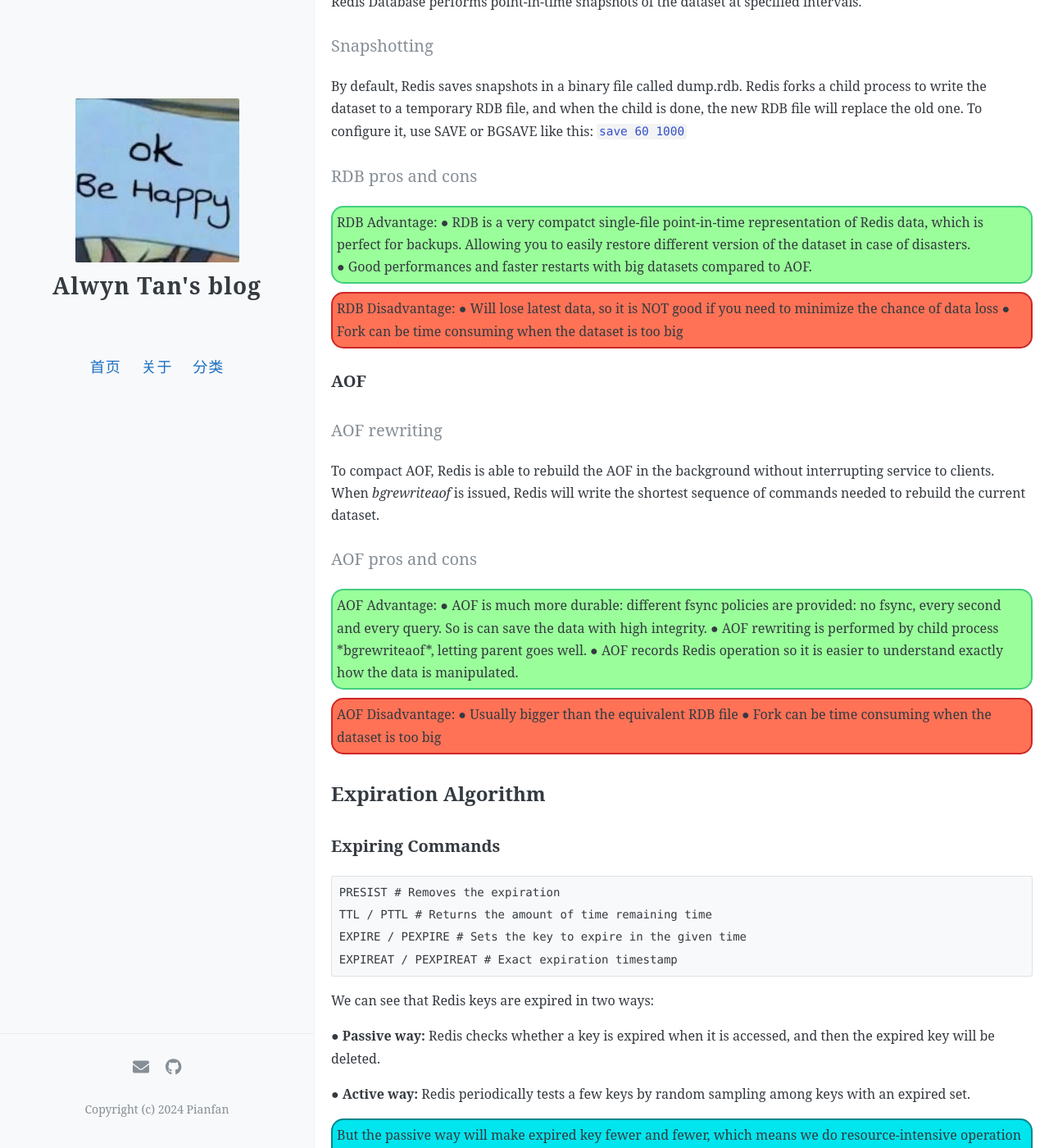
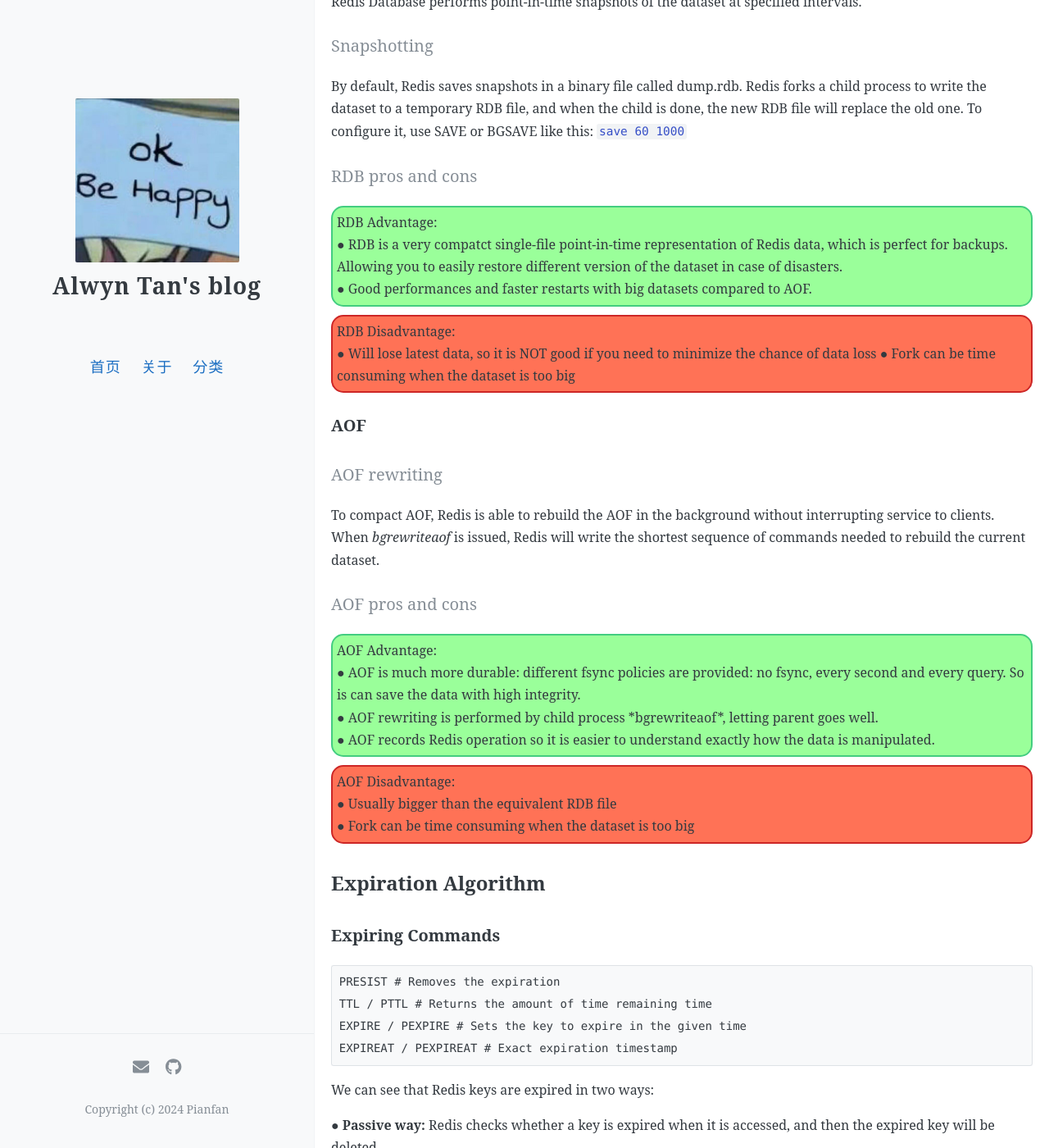
Before and after one commit to Alwyn-Tan/alwyn-tan.github.io, a Jekyll site: the page built from _posts/2025-1-25-redis_note.md, in a window 1280 px wide and 1400 px high, scrolled down 550 px. Shown: the whole window at 82% size. Built offline with Jekyll 4.4.1, drawn with Linux system fonts in a browser that asks for light colours.

Commit message:
improve: line break using <br>

```diff
--- a/_posts/2025-1-25-redis_note.md
+++ b/_posts/2025-1-25-redis_note.md
@@ -27,7 +27,7 @@ To configure it, use SAVE or BGSAVE like this:
 `save 60 1000`
 #### RDB pros and cons
 <div style="border: 2px solid #43CD80; margin: 10px 0; padding: 5px; border-radius: 15px; background-color: #9AFF9A">
-RDB Advantage:
+RDB Advantage:<br>
 
 ● RDB is a very compatct single-file point-in-time representation of Redis data, which is perfect for backups. Allowing you to easily restore different version of the dataset in case of disasters.<br>
 
@@ -35,7 +35,7 @@ RDB Advantage:
 </div>
 
 <div style="border: 2px solid #CD2626; padding:5px;margin: 10px 0;border-radius: 15px; background-color: #FF7256">
-RDB Disadvantage:
+RDB Disadvantage:<br>
 
 ●  Will lose latest data, so it is NOT good if you need to minimize the chance of data loss
 
@@ -48,19 +48,19 @@ To compact AOF, Redis is able to rebuild the AOF in the background without inter
 When *bgrewriteaof* is issued, Redis will write the shortest sequence of commands needed to rebuild the current dataset.
 #### AOF pros and cons
 <div style="border: 2px solid #43CD80; margin: 10px 0; padding: 5px; border-radius: 15px; background-color: #9AFF9A">
-AOF Advantage:
+AOF Advantage:<br>
 
-●  AOF is much more durable: different fsync policies are provided: no fsync, every second and every query. So is can save the data with high integrity.
+●  AOF is much more durable: different fsync policies are provided: no fsync, every second and every query. So is can save the data with high integrity.<br>
 
-●  AOF rewriting is performed by child process *bgrewriteaof*, letting parent goes well.
+●  AOF rewriting is performed by child process *bgrewriteaof*, letting parent goes well.<br>
 
 ●  AOF records Redis operation so it is easier to understand exactly how the data is manipulated.
 </div>
 
 <div style="border: 2px solid #CD2626; padding:5px;margin: 10px 0;border-radius: 15px; background-color: #FF7256">
-AOF Disadvantage:
+AOF Disadvantage:<br>
 
-●  Usually bigger than the equivalent RDB file
+●  Usually bigger than the equivalent RDB file<br>
 
 ●  Fork can be time consuming when the dataset is too big
 </div>
```
